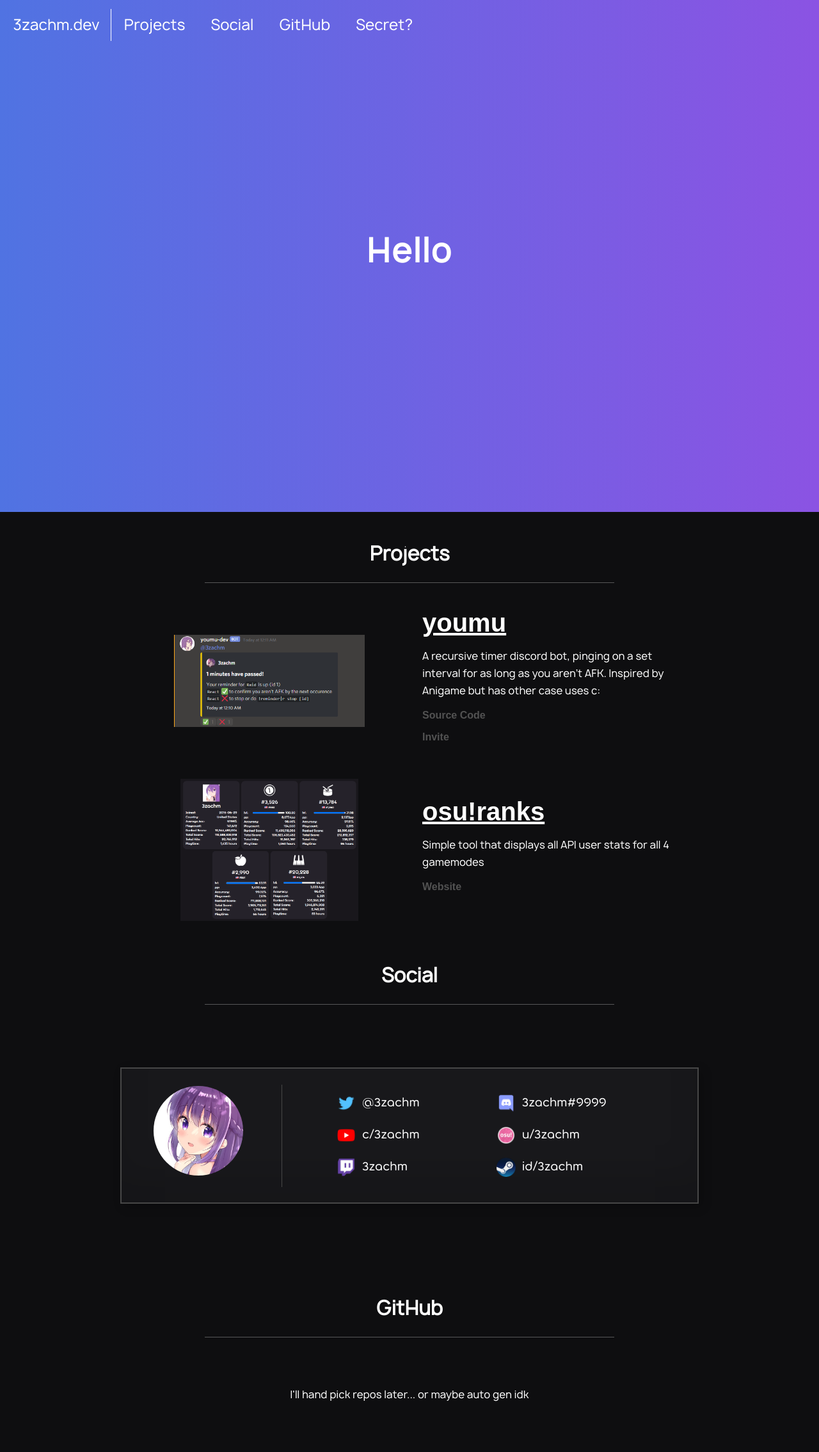
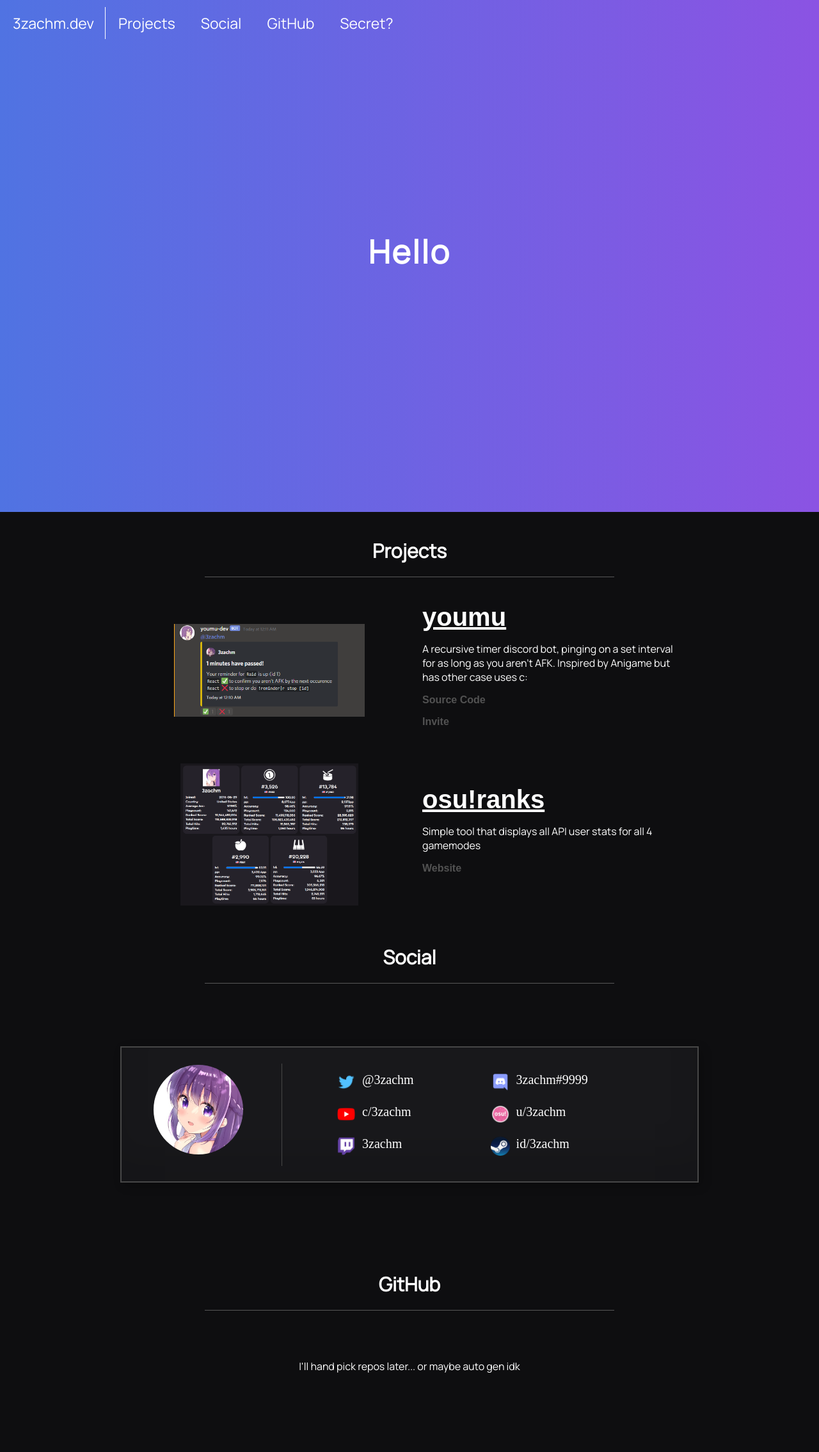
Before and after one commit to 3zachm/3zachm.dev, a PHP site: page / in a window 1280 px wide. Shown: the whole page at 64% size. After the commit the page ends 2145 px from the top, so only its background shows below. Run offline with PHP 8.4, Linux system fonts and the light colour scheme; some web fonts are replaced.

Commit message:
font stuff

```diff
--- a/css/style.css
+++ b/css/style.css
@@ -1,54 +1,3 @@
-@font-face {
-	font-family: 'manrope';
-    src: url('../fonts/manrope/manrope.woff2') format('woff2'),
-         url('../fonts/manrope/manrope.woff') format('woff'),
-         url('../fonts/manrope/manrope.otf')  format('opentype');
-    font-style: normal;
-	font-display: swap;
-}
-
-@font-face {
-    font-family: Torus;
-    font-weight: 100;
-    src: url("../fonts/Torus/Torus-Thin.otf")
-}
-
-@font-face {
-    font-family: Torus;
-    font-weight: 600;
-    src: url("../fonts/Torus/Torus-SemiBold.otf")
-}
-
-@font-face {
-    font-family: Torus;
-    font-weight: 700;
-    src: url("../fonts/Torus/Torus-SemiBold.otf")
-}
-
-@font-face {
-    font-family: Torus;
-    font-weight: 400;
-    src: url("../fonts/Torus/Torus-Regular.otf")
-}
-
-@font-face {
-    font-family: Torus;
-    font-weight: 300;
-    src: url("../fonts/Torus/Torus-Light.otf")
-}
-
-@font-face {
-    font-family: Torus;
-    font-weight: 900;
-    src: url("../fonts/Torus/Torus-Heavy.otf")
-}
-
-@font-face {
-    font-family: Torus;
-    font-weight: 800;
-    src: url("../fonts/Torus-Bold.otf")
-}
-
 html, body {
     margin: 0;
     background-color:#0e0e10;
@@ -58,7 +7,7 @@
 }
 
 p {
-    font-family: manrope;
+    font-family: Manrope;
 }
 
 li {
@@ -121,7 +70,7 @@
 
 .main-header-heading {
     color: #FFF;
-    font-family: manrope;
+    font-family: Manrope;
     font-size: 50px;
 	font: regular;
     letter-spacing: 0.05em;
@@ -138,7 +87,7 @@
     max-width: 50%;
     text-align: center;
     color: #FFF;
-    font-family: manrope;
+    font-family: Manrope;
 	font-size: 30px;
     padding: 20px 0;
     padding-top: 40px;
@@ -308,7 +257,7 @@
     display:flex;
     align-items: center;
     justify-content: left;
-    font-family: manrope;
+    font-family: Manrope;
     width: 100%;
     position: absolute;
     top: 0%;
@@ -319,7 +268,7 @@
 }
 
 .main-menu p {
-    font-family: manrope;
+    font-family: Manrope;
     font-size: 23px;
     text-decoration: none;
     padding: 20px 0px;
@@ -337,7 +286,7 @@
 }
 
 .main-menu a {
-    font-family: manrope;
+    font-family: Manrope;
     font-size: 23px;
 }
 
--- a/index.php
+++ b/index.php
@@ -4,7 +4,9 @@
     <script src="https://ajax.googleapis.com/ajax/libs/jquery/3.5.1/jquery.min.js"></script>
     <script src="https://unpkg.com/aos@2.3.1/dist/aos.js"></script>
     <script src="js/granim.js"></script>
-    <link rel="stylesheet" type="text/css" href="css/style.css?v=1.02">
+    <link rel="stylesheet" type="text/css" href="css/style.css">
+	<link rel="stylesheet" href="https://fonts.googleapis.com/css?family=Manrope">
+	<link rel="stylesheet" href="http://fonts.cdnfonts.com/css/torus">
     <link rel="apple-touch-icon" sizes="180x180" href="./favicon/apple-touch-icon.png">
 	<link rel="icon" type="image/png" sizes="32x32" href="./favicon/favicon-32x32.png">
 	<link rel="icon" type="image/png" sizes="16x16" href="./favicon/favicon-16x16.png">
@@ -111,5 +113,5 @@
         </div>
     </section>
     <script src="https://cdn.rawgit.com/michalsnik/aos/2.1.1/dist/aos.js"></script>
-    <script src="js/main.js?v=1.02"></script>
+    <script src="js/main.js"></script>
 </body>
```
